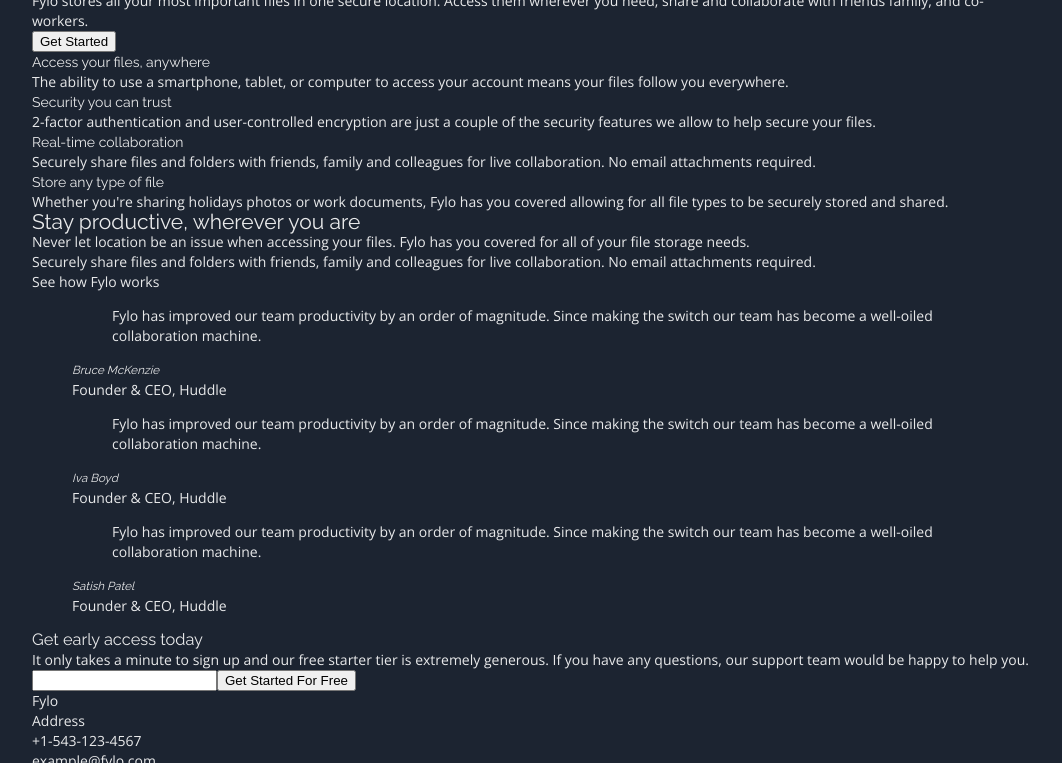
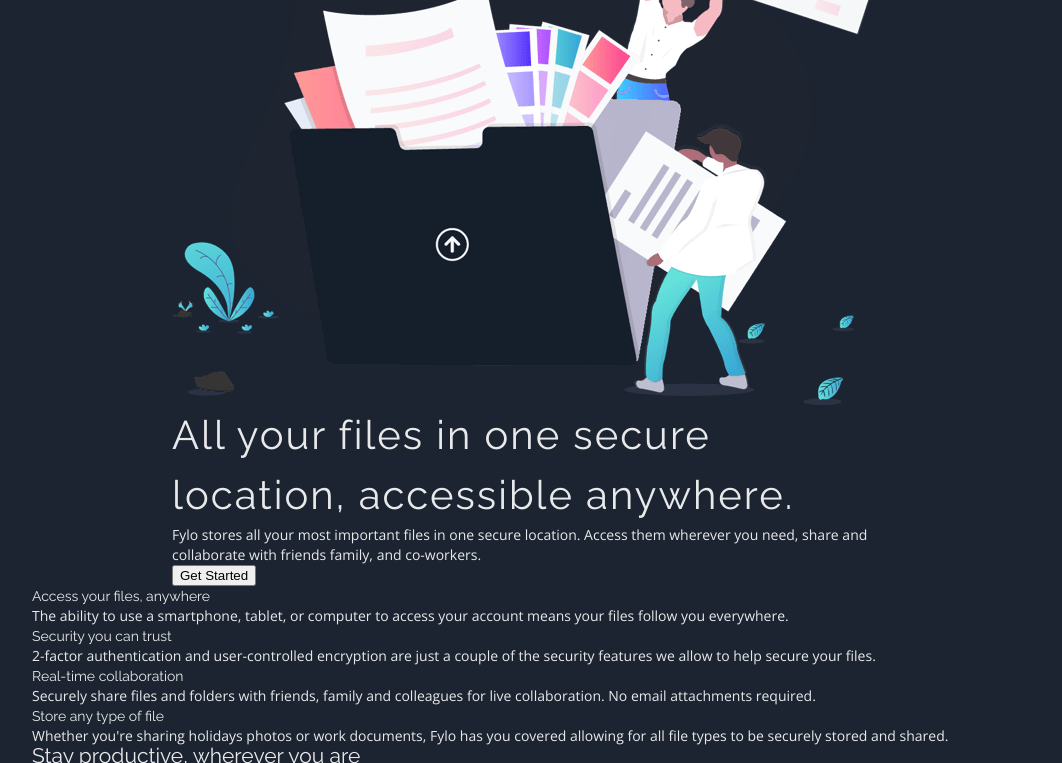
Before and after one commit to AlexKMarshall/fylo-dark-theme-landing-page, a Gatsby site: page / in a window 1280 px wide. Shown: the part 396-1159 px from the top of the page, without its empty margins (108-1170 px from the left). Built offline with nearby package versions, Linux system fonts and the light colour scheme; Gatsby itself is replaced by a stand-in of ours.

Commit message:
Add hero image

```diff
--- /dev/null
+++ b/src/components/hero-image.js
@@ -0,0 +1,37 @@
+import React from "react";
+import { useStaticQuery, graphql } from "gatsby";
+import Img from "gatsby-image";
+
+/*
+ * This component is built using `gatsby-image` to automatically serve optimized
+ * images with lazy loading and reduced file sizes. The image is loaded using a
+ * `useStaticQuery`, which allows us to load the image from directly within this
+ * component, rather than having to pass the image data down from pages.
+ *
+ * For more information, see the docs:
+ * - `gatsby-image`: https://gatsby.dev/gatsby-image
+ * - `useStaticQuery`: https://www.gatsbyjs.org/docs/use-static-query/
+ */
+
+const HeroImage = () => {
+  const data = useStaticQuery(graphql`
+    query {
+      placeholderImage: file(relativePath: { eq: "illustration-intro.png" }) {
+        childImageSharp {
+          fluid(maxWidth: 720) {
+            ...GatsbyImageSharpFluid
+          }
+        }
+      }
+    }
+  `);
+
+  return (
+    <Img
+      fluid={data.placeholderImage.childImageSharp.fluid}
+      alt="Illustration of two people adding files to a folder"
+    />
+  );
+};
+
+export default HeroImage;
--- a/src/components/reset.css
+++ b/src/components/reset.css
@@ -35,8 +35,8 @@
 ul {
   list-style: none;
 }
-
+/*
 img {
   max-width: 100%;
   height: auto;
-}
+} */
--- a/src/pages/index.js
+++ b/src/pages/index.js
@@ -1,23 +1,34 @@
 import React from "react";
 import { Link } from "gatsby";
+import styled from "styled-components";
 
 import Layout from "../components/layout";
 // import Image from "../components/image";
+import HeroImage from "../components/hero-image";
 import SEO from "../components/seo";
 import Testimonials from "../components/testimonials";
 import KeyFeatures from "../components/key-features";
+
+const HeroSection = styled.section`
+  max-width: 720px;
+  margin: 0 auto;
+`;
 
 const IndexPage = ({ data }) => {
   return (
     <Layout>
       <SEO title="Landing Page" />
-      <h1> All your files in one secure location, accessible anywhere.</h1>
-      <p>
-        Fylo stores all your most important files in one secure location. Access
-        them wherever you need, share and collaborate with friends family, and
-        co-workers.
-      </p>
-      <button>Get Started</button>
+
+      <HeroSection>
+        <HeroImage />
+        <h1> All your files in one secure location, accessible anywhere.</h1>
+        <p>
+          Fylo stores all your most important files in one secure location.
+          Access them wherever you need, share and collaborate with friends
+          family, and co-workers.
+        </p>
+        <button>Get Started</button>
+      </HeroSection>
       <KeyFeatures />
 
       <h2>Stay productive, wherever you are</h2>
```
Also changed, not shown: src/images/illustration-intro.png (added).
